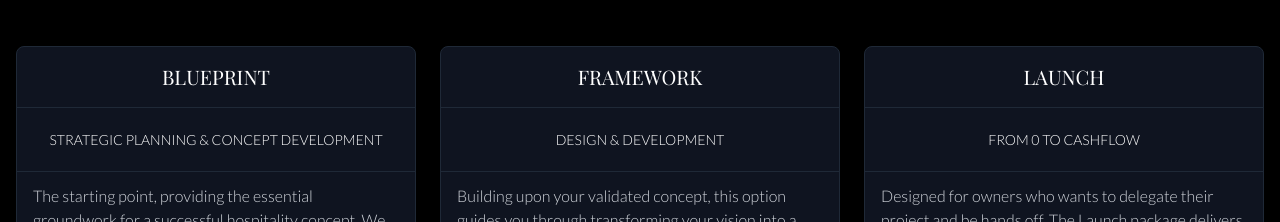
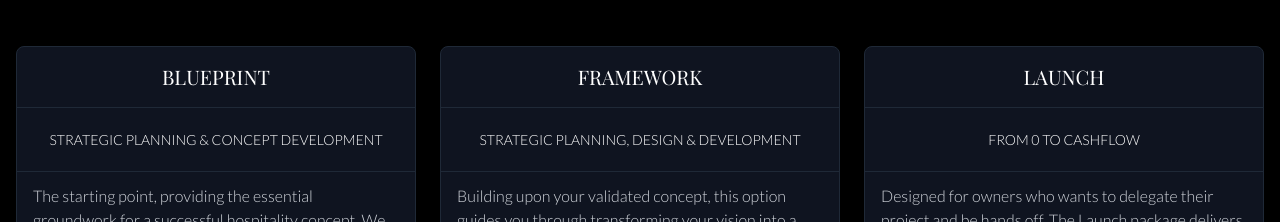
Before and after one commit to N1415/cracks-website, a React (Vite) app: page / in a window 1280 px wide. Shown: the part 4895-5117 px from the top of the page. Built offline with nearby package versions, Linux system fonts and the light colour scheme; a web font is replaced by a local one.

Commit message:
STRATEGIC PLANNING added to framework

```diff
--- a/src/components/FeesSection.tsx
+++ b/src/components/FeesSection.tsx
@@ -57,7 +57,7 @@ const packages = {
     basePrice: 0,
     minPrice: 42500,
     ratePerSqm: 170,
-    title: "DESIGN & DEVELOPMENT",
+    title: "STRATEGIC PLANNING, DESIGN & DEVELOPMENT",
     subtitle: "Building upon your validated concept, this option guides you through transforming your vision into a physical space. We work with your design and construction teams to ensure the operational efficiency and aesthetic appeal of your establishment.",
     includes: "EVERYTHING IN THE BLUEPRINT PACKAGE, PLUS:",
     features: [
```
